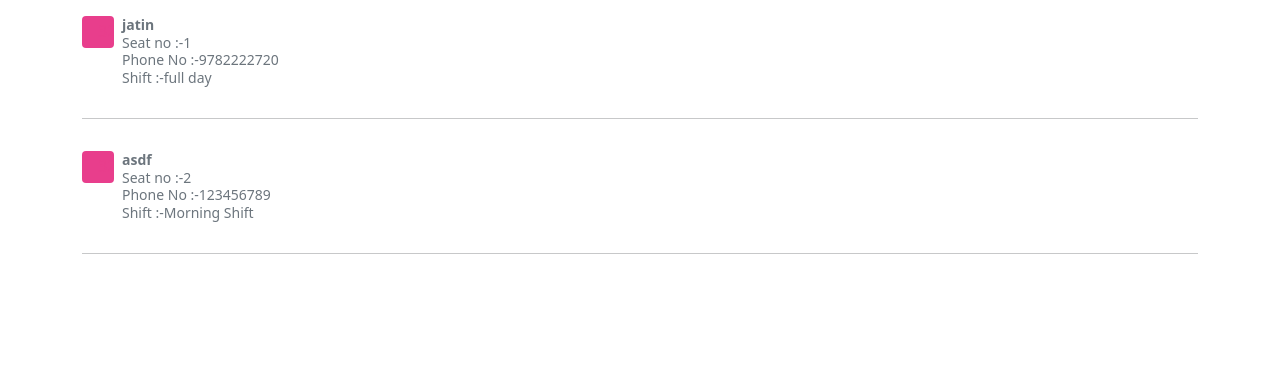
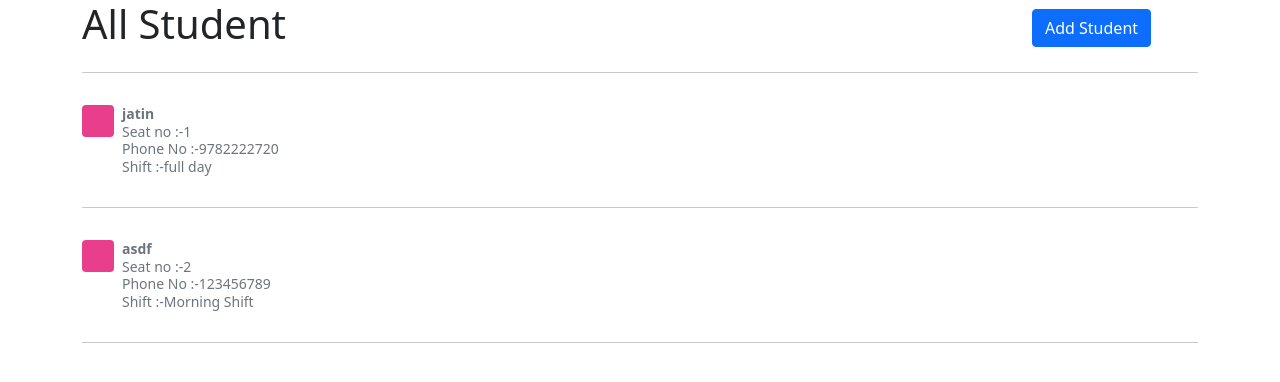
Before and after one commit to iamjatinyadav/librarymanagement, a Django app: page / in a window 1280 px wide. Shown: the top 382 px of the page. Run offline with Django 4.2, Linux system fonts and the light colour scheme; data comes from the database, SQL or seed files in the repository.

Commit message:
little bit change

```diff
--- a/templates/main/home.html
+++ b/templates/main/home.html
@@ -15,7 +15,20 @@
 
       </head>
       <main>
+
         <div class="container">
+          <div class="row align-items-center">
+            <div class="col">
+              <h1>All Student</h1>
+            </div>
+            <div class="col-2">
+              <button type="button" class="btn btn-primary">Add Student</button>
+            </div>
+          </div>
+        </div>
+
+        <div class="container">
+          <hr>
           {% for student in allstudent %}
           <div class="d-flex text-muted pt-3">
             <svg class="bd-placeholder-img flex-shrink-0 me-2 rounded" width="32" height="32" xmlns="http://www.w3.org/2000/svg" role="img" aria-label="Placeholder: 32x32" preserveAspectRatio="xMidYMid slice" focusable="false"><title>Placeholder</title><rect width="100%" height="100%" fill="#e83e8c"></rect><text x="50%" y="50%" fill="#e83e8c" dy=".3em">32x32</text></svg>
```
